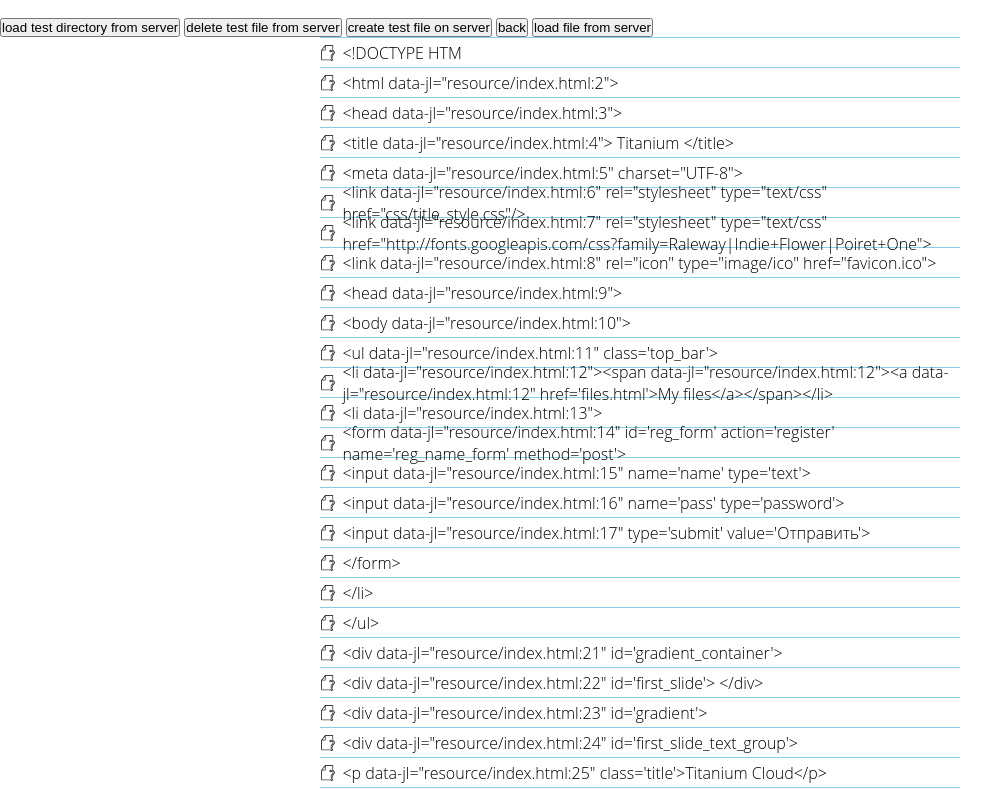
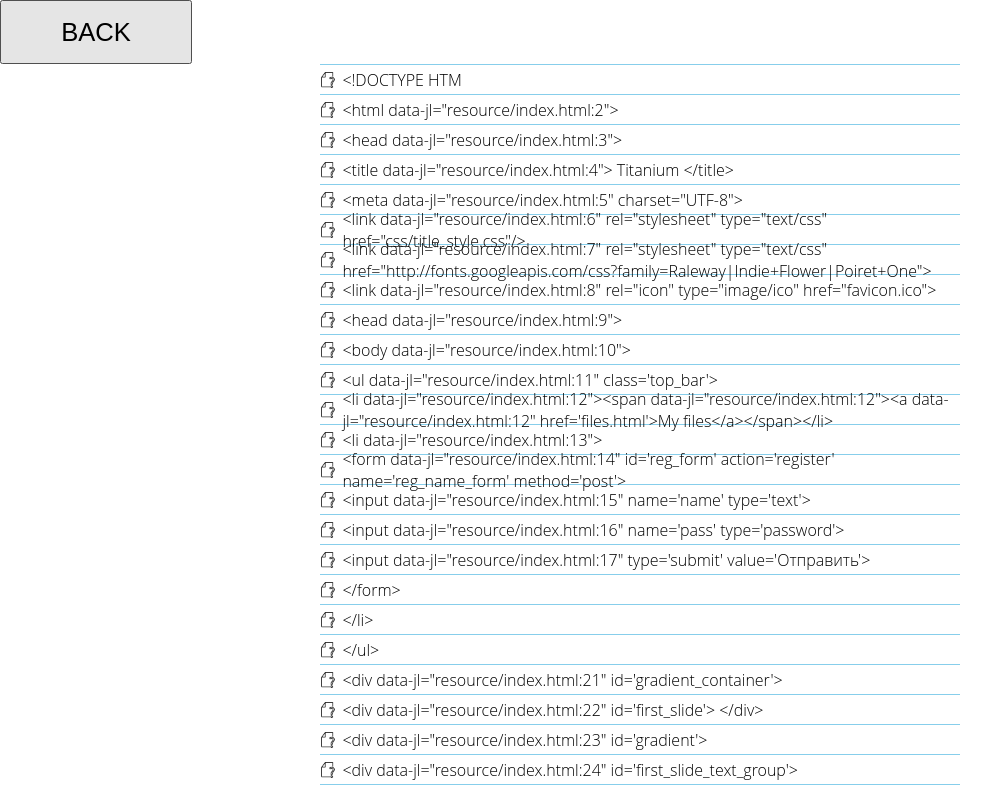
Before and after one commit to PeterPiggyDevelopment/TitaniumCloud, a plain HTML site: page resource/files.html in a window 1280 px wide. Shown: the top 789 px of the page, without its empty margins (0-1006 px from the left). Drawn offline with Linux system fonts and the light colour scheme; a web font is replaced by a local one.

Commit message:
server: cleanup server code

```diff
--- a/resource/files.html
+++ b/resource/files.html
@@ -4,10 +4,7 @@
         <title> Your Files </title>
         <link href="http://allfont.ru/allfont.css?fonts=open-sans-light" rel="stylesheet" type="text/css" />
         <meta charset="UTF-8">
-        <!-- <link rel="stylesheet" type="text/css" href="css/title_style.css"/> -->
-
         <style type="text/css">
-
             * {
                 margin: 0;
                 padding: 0;
@@ -112,27 +109,21 @@
                 padding: 0.5%;
                 z-index: 9999;
             }
+
             #paste {
                 display: none;
+            }
+
+            #back_button {
+                margin: auto;
+                width: 15vw;
+                height: 5vw;
+                font-size: 2vw;
             }
         </style>
     <head>
     <body onload='httpLoadDir(getCurrentDirectory())'>
-        <br>
-        <h1 id='globalDirectory'>asdf</h1>
-        <button type='button' onclick='httpLoadDir("./testuserdir")'>
-            load test directory from server
-        </button>
-        <button type='button' onclick='httpDeleteFile("./testuserdir", "testfile")'>
-            delete test file from server
-        </button>
-        <button type='button' onclick='httpCreateFile("./testuserdir", "testfile")'>
-            create test file on server
-        </button>
-        <button type='button' onclick='back()'>
-            back
-        </button>
-        <button type='button' onclick='httpLoadFile("resource/image","other.png")'>load file from server</button>
+        <button id= 'back_button' type='button' onclick='back()'>BACK</button>
         <section id='listFile'></section>
     </body>
 
@@ -140,6 +131,6 @@
     <script src='js/functions.js'></script>
     <script type="text/javascript">
             folder=sort("afadsfadsf"), //массив, с которого будем рисовать
-            count=countFolders(folder); //количетво папок
+            count=countFolders(folder); //количетво пoпок
     </script>
 </html>
```
Also changed, not shown: resource/redirect.html (added, +16 -0 lines), 3 other files. Lines whose indentation alone changed are shown as unchanged.
